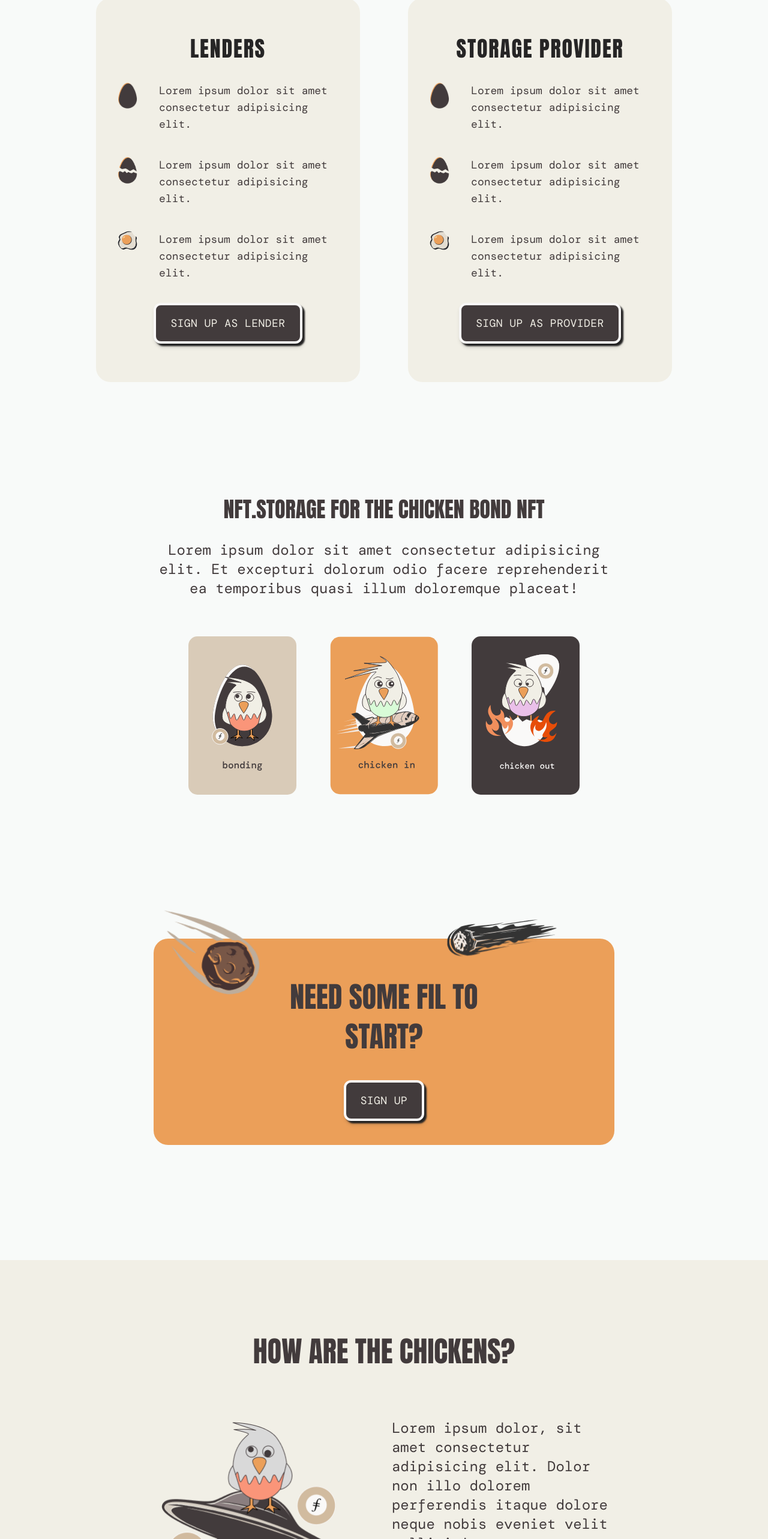
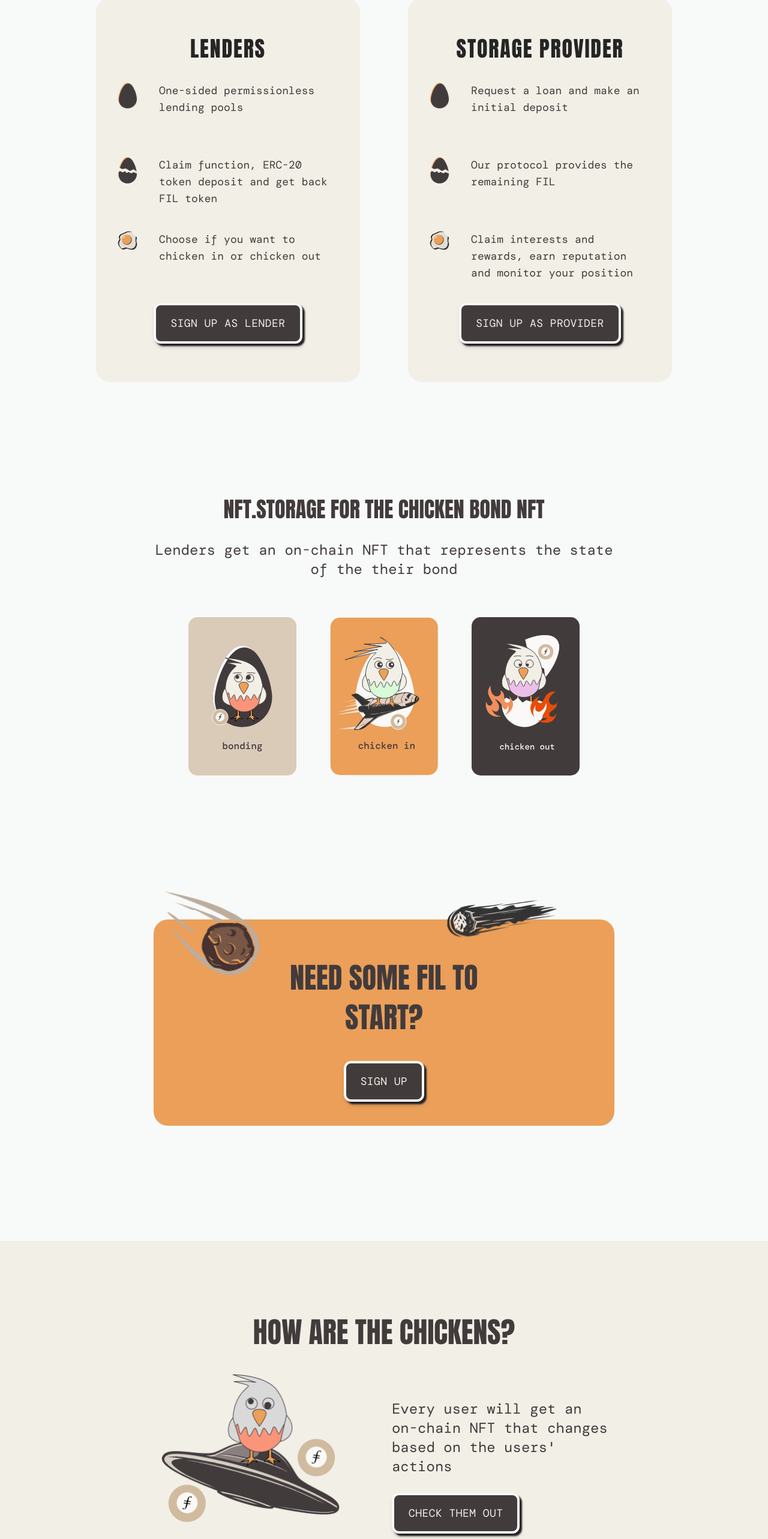
Before and after one commit to subvisual/cosmic-chicken-frontend, a Next.js app: page / in a window 1280 px wide. Shown: the part 797-3363 px from the top of the page at 60% size. Built offline with nearby package versions, Linux system fonts and the light colour scheme; what wagmi would draw is missing.

Commit message:
update copy

```diff
--- a/src/pages/about.tsx
+++ b/src/pages/about.tsx
@@ -16,37 +16,39 @@
         <section className="mb-20 mx-auto w-2/4 max-w-3xl">
           <h2 className="font-sans text-4xl mb-7">About the project</h2>
           <p>
-            We leverage FVM to establish a undercollateralized lending protocol using the novel
-            bonding mechanism introduced by Liquity team.
+            We leverage FVM to establish a undercollateralized lending protocol
+            using the novel bonding mechanism introduced by Liquity team.
             <br />
             <br />
-            The main purpose of this project is to diminish the capital cost of collateral for
-            Storage Providers while providing an attractive yield opportunity for FIL token holders.
+            The main purpose of this project is to diminish the capital cost of
+            collateral for Storage Providers while providing an attractive yield
+            opportunity for FIL token holders.
             <br />
             <br />
-            Using Chicken Bonds as a reference would allows the protocol to bootstrap liquidity at
-            minimal cost, while opening up new earning and trading strategies for the expected
-            future yield of Storage Providers.
+            Using Chicken Bonds as a reference would allows the protocol to
+            bootstrap liquidity at minimal cost, while opening up new earning
+            and trading strategies for the expected future yield of Storage
+            Providers.
+            <br />
+            <br />
+            The project reated for FVM Space Warp hackathon.
           </p>
-        </section>
-        <section className="mb-20 mx-auto w-2/4 max-w-3xl">
-          <h2 className="font-sans text-4xl mb-7">Q&A</h2>
-          {/* ADD Q&A */}
         </section>
         <section className="mb-20 mx-auto w-2/4 max-w-3xl">
           <h2 className="font-sans text-4xl mb-7">About Finiam</h2>
           <p>
-            Finiam is a fintech company that offers services in development, research, and product
-            development. It was founded in 2019 and is based in Braga, Portugal.
+            Finiam is a fintech company that offers services in development,
+            research, and product development. It was founded in 2019 and is
+            based in Braga, Portugal.
             <br />
             <br />
-            We work in Web Development, DevOps, Smart Contract Development, Product Development,
-            Research, using Ruby on Rails, Node, React, Elixir & Phoenix, Solidity and learning Rust
-            & Svelte.
+            We work in Web Development, DevOps, Smart Contract Development,
+            Product Development, Research, using Ruby on Rails, Node, React,
+            Elixir & Phoenix, Solidity and learning Rust & Svelte.
           </p>
         </section>
         <section className="mb-20 mx-auto w-2/4 max-w-3xl">
-          <h2 className="font-sans text-4xl mb-7">Illustrations</h2>
+          <h2 className="font-sans text-4xl mb-7">Attributions</h2>
           <p>
             www.freepik.com - designed by macrovector/freepik <br />
             www.vecteezy.com
--- a/src/pages/index.tsx
+++ b/src/pages/index.tsx
@@ -25,18 +25,18 @@
             <InfoCard
               title="Lenders"
               steps={[
-                "Lorem ipsum dolor sit amet consectetur adipisicing elit.",
-                "Lorem ipsum dolor sit amet consectetur adipisicing elit.",
-                "Lorem ipsum dolor sit amet consectetur adipisicing elit.",
+                "One-sided permissionless lending pools",
+                "Claim function, ERC-20 token deposit and get back FIL token",
+                "Choose if you want to chicken in or chicken out",
               ]}
               link={{ text: "Sign up as lender", href: "/lend" }}
             />
             <InfoCard
               title="Storage Provider"
               steps={[
-                "Lorem ipsum dolor sit amet consectetur adipisicing elit.",
-                "Lorem ipsum dolor sit amet consectetur adipisicing elit.",
-                "Lorem ipsum dolor sit amet consectetur adipisicing elit.",
+                "Request a loan and make an initial deposit",
+                "Our protocol provides the remaining FIL",
+                "Claim interests and rewards, earn reputation and monitor your position",
               ]}
               link={{ text: "Sign up as provider", href: "/storage-provider" }}
             />
@@ -47,9 +47,8 @@
             NFT.storage for the Chicken Bond NFT
           </h2>
           <p className="mb-16">
-            Lorem ipsum dolor sit amet consectetur adipisicing elit. Et
-            excepturi dolorum odio facere reprehenderit ea temporibus quasi
-            illum doloremque placeat!
+            Lenders get an on-chain NFT that represents the state of the their
+            bond
           </p>
           <div className="flex gap-14 justify-center">
             <Image
@@ -112,9 +111,8 @@
             />
             <div className="w-3/5 pt-12 flex flex-col gap-7 items-start">
               <p>
-                Lorem ipsum dolor, sit amet consectetur adipisicing elit. Dolor
-                non illo dolorem perferendis itaque dolore neque nobis eveniet
-                velit mollitia!
+                Every user will get an on-chain NFT that changes based on the
+                users&apos; actions
               </p>
               <Link href="/overview" className="cta-primary">
                 Check them out
```
